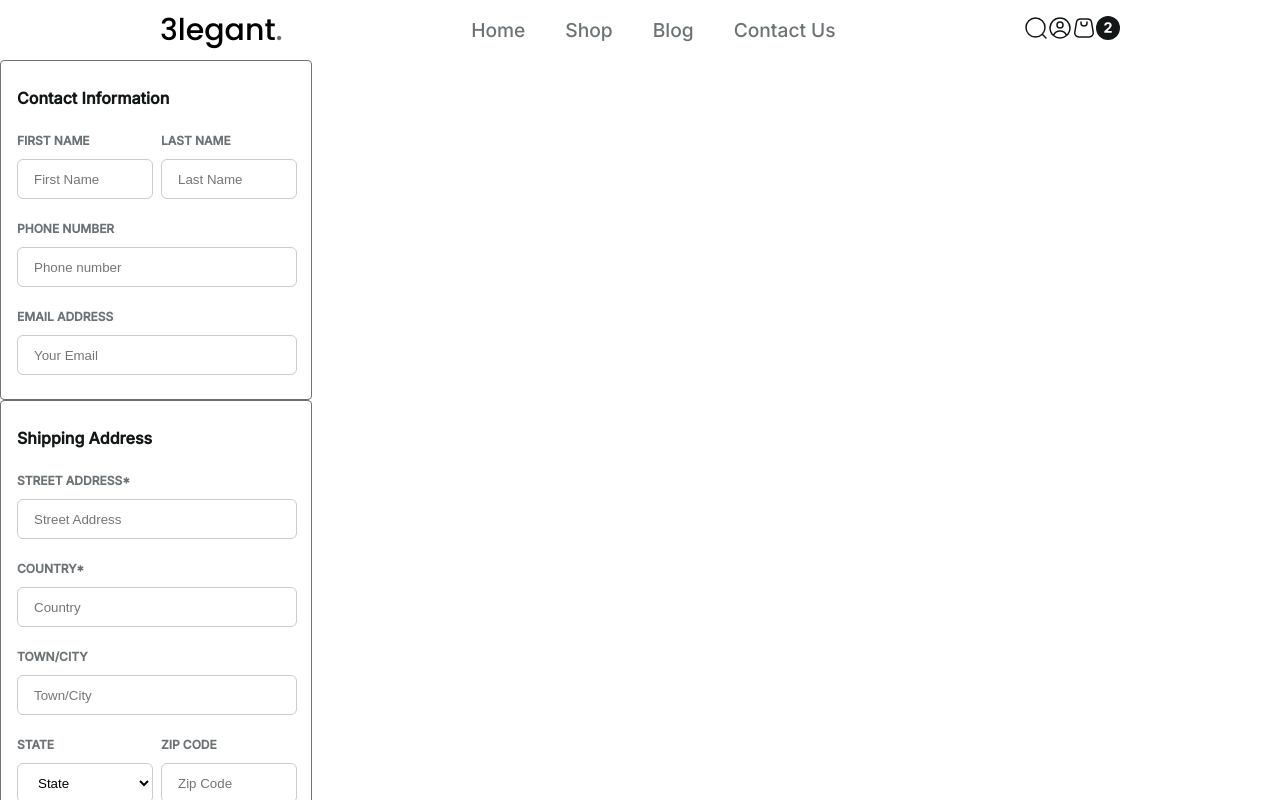
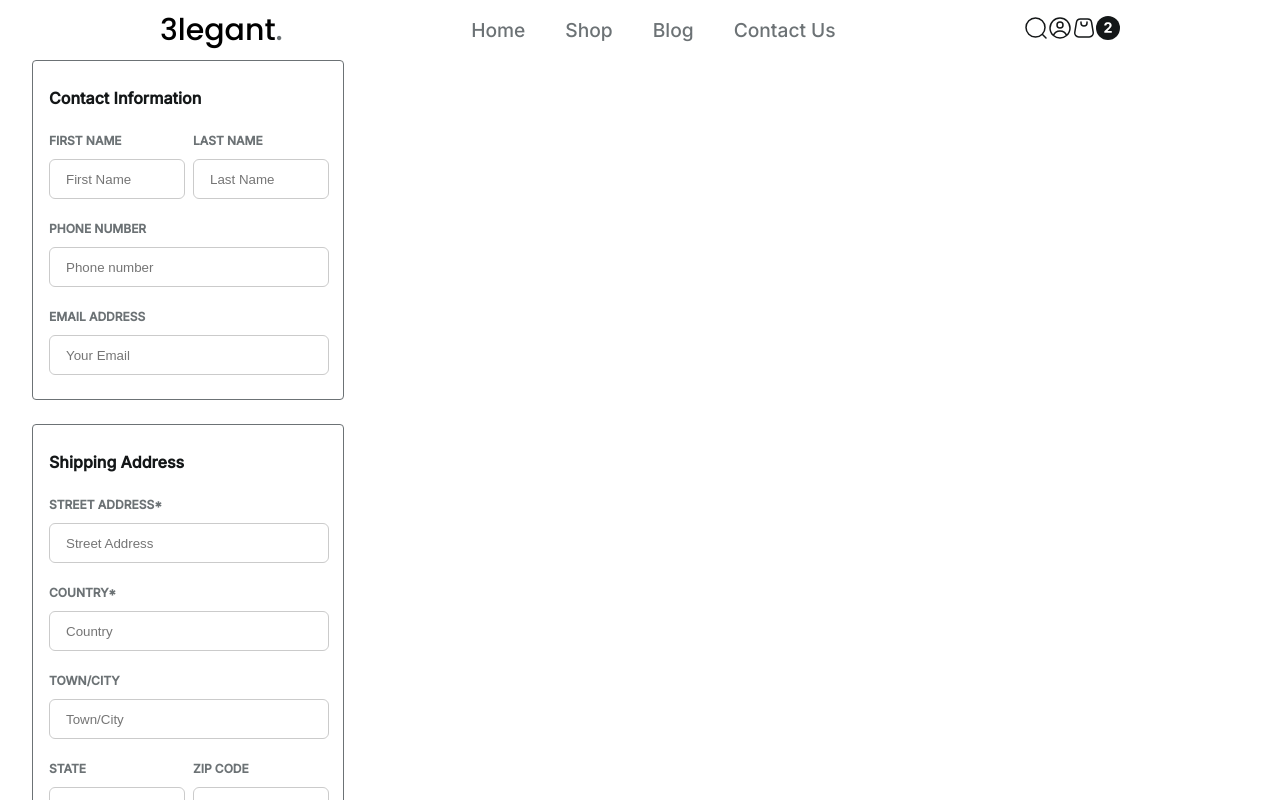
Before and after one commit to vikravch/project_18_23, a React (Create React App) app: page /cart/checkout in a window 1280 px wide. Shown: the top 800 px of the page. Built offline with nearby package versions, Linux system fonts and the light colour scheme.

Commit message:
Create cart_checkout.module.css edit forms Address.tsx, ContactInformation.tsx

```diff
--- a/src/modules/cart/presentation/page/cart_checkout/cart_checkout.tsx
+++ b/src/modules/cart/presentation/page/cart_checkout/cart_checkout.tsx
@@ -3,10 +3,11 @@ import ContactInformation from "./ContactInformation/ContactInformation";
 import Address from "./Address/Address";
 import PaymentMethod from "./PaymentMethod/PaymentMethod";
 import Cart_productCard from "../cart_productCard/Cart_productCard";
+import s from '../cart_checkout/cart_checkout.module.css';
 
 const CartCheckout = () => {
     return (
-        <div>
+        <div className={s.cart}>
             <ContactInformation/>
             <Address/>
             <PaymentMethod/>
```
Also changed, not shown: src/modules/cart/presentation/page/cart_checkout/OrderSummary/OrderSummary.tsx (deleted, +0 -11 lines).
